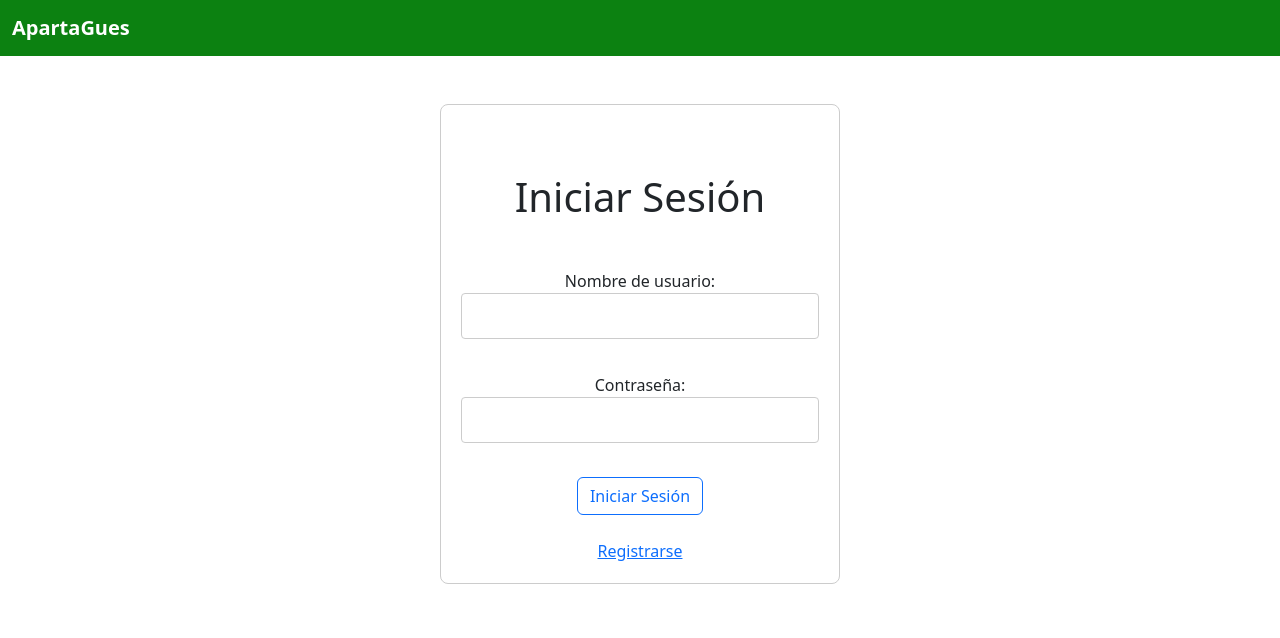
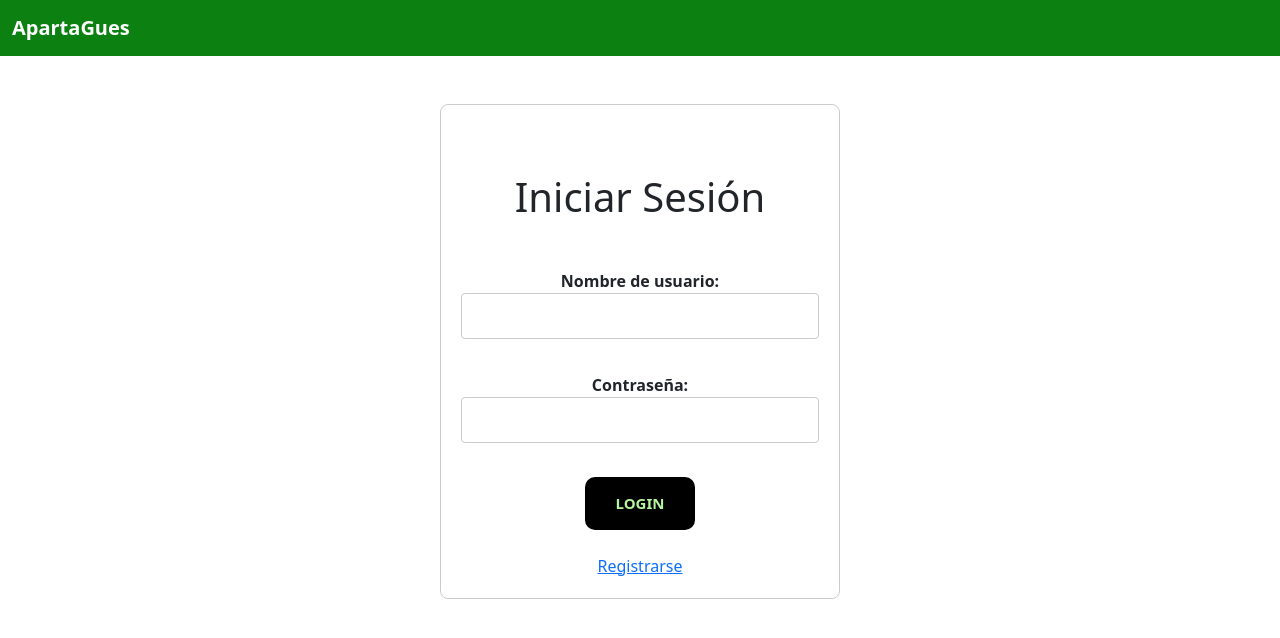
Before and after one commit to OsmaG12/ApartaGuest-GUI, a Python web app: template Interfaz/templates/login.html in a window 1280 px wide. Shown: the top 638 px of the page. Run offline with Jinja, Linux system fonts and the light colour scheme; the template is opened without the code that fills it, so the values that code supplies are empty.

Commit message:
Se agrego la vista home y se termino el login

```diff
--- a/Interfaz/app.py
+++ b/Interfaz/app.py
@@ -18,4 +18,4 @@ class apartamento(db.Model):
     piso = db.Column(db.Integer, nullable=False)
     tamaño = db.Column(db.Integer, nullable=False)
     precio_alquiler = db.Column(db.Double(10,2), nullable=False)
-    disponibilidad = db.Column(db.)
+    disponibilidad = db.Column(db.Column(Enum('Disponible', 'Ocupado', 'Reservado', name='estado_enum'), nullable=False))
--- a/Interfaz/templates/login.html
+++ b/Interfaz/templates/login.html
@@ -33,17 +33,37 @@
                 <form action="/Iniciar_Sesion" method="POST">
 
 
-                    <label for="nombre">Nombre de usuario:</label>
+                    <label for="nombre"><b>Nombre de usuario:</b></label>
                     <input type="text" id="nombre" name="nombre" required style="width: 100%; padding: 10px; margin-bottom: 10px; border: 1px solid #ccc; border-radius: 4px;">
                     <br>
                     <br>
-                    <label for="contra">Contraseña:</label>
+                    <label for="contra"><b>Contraseña:</b></label>
                     <input type="password" id="contra" name="contra" required style="width: 100%; padding: 10px; margin-bottom: 10px; border: 1px solid #ccc; border-radius: 4px;">
                     <br>
                     <br>
 
+                    <style>
+                        .login-button {
+                            background-color: black;
+                            color: #b4f59e;
+                            padding: 15px 30px;
+                            border: none;
+                            border-radius: 10px;
+                            font-size: 15px;
+                            font-weight: bold;
+                            cursor: pointer;
+                            text-align: center;
+                            display: inline-block;
+                        }
+
+                        .login-button:hover {
+                            background-color: #333;
+                        }
+                    </style>
+
                     <div>
-                        <button type="button" class="btn btn-outline-primary">Iniciar Sesión</button>
+                        <!-- <button type="button" class="btn btn-outline-primary">Iniciar Sesión</button> -->
+                        <button class="login-button">LOGIN</button>
                     </div>
 
                     <br>
```
Also changed, not shown: Interfaz/templates/home.html (added, +39 -0 lines).
